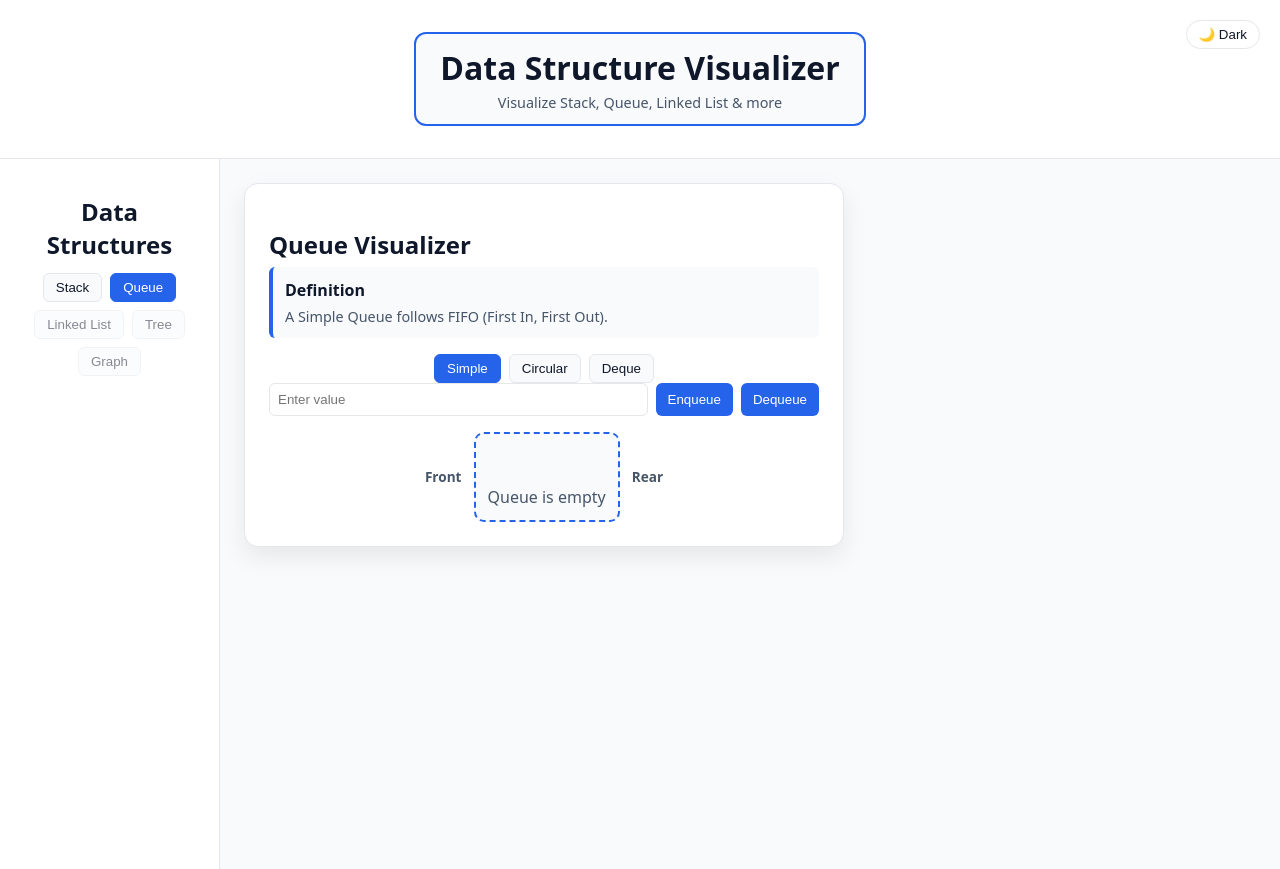
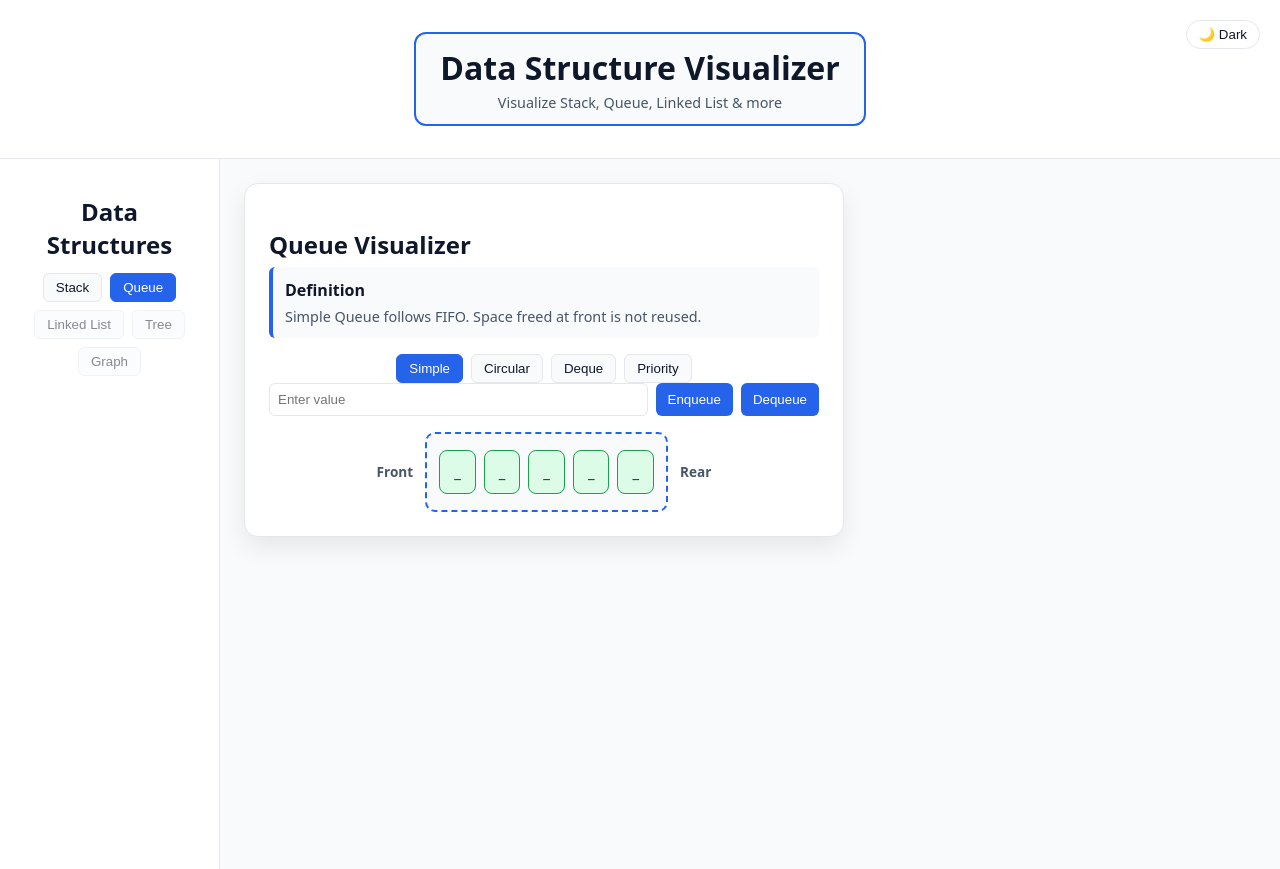
Before and after one commit to AshishKr-04/data-structure-visualizer, a React (Vite) app: page / in a window 1280 px wide. Both pictures are taken after a click on the button "Queue". Built offline with nearby package versions, Linux system fonts and the light colour scheme.

Commit message:
Add simple, circular, deque and priority queue visualizations

```diff
--- a/src/components/QueueVisualizer.jsx
+++ b/src/components/QueueVisualizer.jsx
@@ -1,11 +1,38 @@
 import { useState } from "react";
+
+const MAX_SIZE = 5;
 
 function QueueVisualizer() {
   const [queueType, setQueueType] = useState("simple");
-  const [queue, setQueue] = useState([]);
+
+  // shared
   const [input, setInput] = useState("");
+  const [priority, setPriority] = useState(1);
   const [message, setMessage] = useState("");
   const [dequeuingIndex, setDequeuingIndex] = useState(null);
+
+  // simple & circular queue (fixed size)
+  const [queue, setQueue] = useState(Array(MAX_SIZE).fill(null));
+  const [front, setFront] = useState(0);
+  const [rear, setRear] = useState(-1);
+  const [size, setSize] = useState(0);
+
+  // deque & priority queue (dynamic)
+  const [listQueue, setListQueue] = useState([]);
+
+  /* =========================
+     RESET WHEN TYPE CHANGES
+  ========================= */
+  const resetQueue = (type) => {
+    setQueueType(type);
+    setQueue(Array(MAX_SIZE).fill(null));
+    setFront(0);
+    setRear(-1);
+    setSize(0);
+    setListQueue([]);
+    setDequeuingIndex(null);
+    setMessage("");
+  };
 
   /* =========================
      ENQUEUE
@@ -16,16 +43,42 @@ function QueueVisualizer() {
       return;
     }
 
-    if (queueType === "deque") {
-      // insert at front for deque
-      setQueue((prev) => [input, ...prev]);
-      setMessage(`Inserted ${input} at front`);
-    } else {
-      // simple & circular queue
-      setQueue((prev) => [...prev, input]);
-      setMessage(`Enqueued ${input}`);
+    // PRIORITY QUEUE
+    if (queueType === "priority") {
+      const newItem = { value: input, priority: Number(priority) };
+      const newQueue = [...listQueue, newItem].sort(
+        (a, b) => b.priority - a.priority
+      );
+      setListQueue(newQueue);
+      setMessage(`Enqueued ${input} with priority ${priority}`);
+      setInput("");
+      return;
     }
 
+    // DEQUE
+    if (queueType === "deque") {
+      setListQueue((prev) => [input, ...prev]);
+      setMessage(`Inserted ${input} at front`);
+      setInput("");
+      return;
+    }
+
+    // SIMPLE / CIRCULAR
+    if (size === MAX_SIZE) {
+      setMessage("Queue Overflow");
+      return;
+    }
+
+    const newRear =
+      queueType === "circular" ? (rear + 1) % MAX_SIZE : rear + 1;
+
+    const newQueue = [...queue];
+    newQueue[newRear] = input;
+
+    setQueue(newQueue);
+    setRear(newRear);
+    setSize(size + 1);
+    setMessage(`Enqueued ${input}`);
     setInput("");
   };
 
@@ -33,28 +86,53 @@ function QueueVisualizer() {
      DEQUEUE
   ========================= */
   const handleDequeue = () => {
-    if (queue.length === 0) {
+    // PRIORITY QUEUE
+    if (queueType === "priority") {
+      if (listQueue.length === 0) {
+        setMessage("Queue is empty");
+        return;
+      }
+      setListQueue((prev) => prev.slice(1));
+      setMessage("Dequeued highest priority element");
+      return;
+    }
+
+    // DEQUE
+    if (queueType === "deque") {
+      if (listQueue.length === 0) {
+        setMessage("Deque is empty");
+        return;
+      }
+      setDequeuingIndex(listQueue.length - 1);
+      setTimeout(() => {
+        setListQueue((prev) => prev.slice(0, -1));
+        setDequeuingIndex(null);
+      }, 250);
+      setMessage("Removed element from rear");
+      return;
+    }
+
+    // SIMPLE / CIRCULAR
+    if (size === 0) {
       setMessage("Queue is empty");
       return;
     }
 
-    if (queueType === "deque") {
-      // remove from rear
-      setDequeuingIndex(queue.length - 1);
-      setTimeout(() => {
-        setQueue((prev) => prev.slice(0, -1));
-        setDequeuingIndex(null);
-      }, 250);
-      setMessage("Removed element from rear");
-    } else {
-      // remove from front
-      setDequeuingIndex(0);
-      setTimeout(() => {
-        setQueue((prev) => prev.slice(1));
-        setDequeuingIndex(null);
-      }, 250);
-      setMessage("Dequeued front element");
-    }
+    setDequeuingIndex(front);
+    setTimeout(() => {
+      const newQueue = [...queue];
+      newQueue[front] = null;
+
+      const newFront =
+        queueType === "circular" ? (front + 1) % MAX_SIZE : front + 1;
+
+      setQueue(newQueue);
+      setFront(newFront);
+      setSize(size - 1);
+      setDequeuingIndex(null);
+    }, 250);
+
+    setMessage("Dequeued front element");
   };
 
   /* =========================
@@ -63,21 +141,68 @@ function QueueVisualizer() {
   const getDefinition = () => {
     switch (queueType) {
       case "simple":
-        return "A Simple Queue follows FIFO (First In, First Out).";
+        return "Simple Queue follows FIFO. Space freed at front is not reused.";
       case "circular":
-        return "A Circular Queue connects the rear back to the front to reuse space efficiently.";
+        return "Circular Queue reuses freed space using modulo arithmetic.";
       case "deque":
-        return "A Deque allows insertion and deletion at both front and rear.";
+        return "Deque allows insertion and deletion at both front and rear.";
+      case "priority":
+        return "Priority Queue dequeues elements based on priority, not order.";
       default:
         return "";
     }
+  };
+
+  /* =========================
+     RENDER QUEUE
+  ========================= */
+  const renderQueue = () => {
+    if (queueType === "deque") {
+      return listQueue.length === 0 ? (
+        <div className="empty">Deque is empty</div>
+      ) : (
+        listQueue.map((item, index) => (
+          <div
+            key={index}
+            className={`queue-item ${
+              index === dequeuingIndex ? "dequeuing" : ""
+            }`}
+          >
+            {item}
+          </div>
+        ))
+      );
+    }
+
+    if (queueType === "priority") {
+      return listQueue.length === 0 ? (
+        <div className="empty">Priority Queue is empty</div>
+      ) : (
+        listQueue.map((item, index) => (
+          <div key={index} className="queue-item">
+            {item.value} (P{item.priority})
+          </div>
+        ))
+      );
+    }
+
+    // SIMPLE & CIRCULAR
+    return queue.map((item, index) => (
+      <div
+        key={index}
+        className={`queue-item ${
+          index === dequeuingIndex ? "dequeuing" : ""
+        }`}
+      >
+        {item ?? "_"}
+      </div>
+    ));
   };
 
   return (
     <div className="stack-card">
       <h2>Queue Visualizer</h2>
 
-      {/* Definition */}
       <div className="stack-definition">
         <h4>Definition</h4>
         <p>{getDefinition()}</p>
@@ -87,23 +212,27 @@ function QueueVisualizer() {
       <div className="ds-buttons">
         <button
           className={queueType === "simple" ? "active" : ""}
-          onClick={() => setQueueType("simple")}
+          onClick={() => resetQueue("simple")}
         >
           Simple
         </button>
-
         <button
           className={queueType === "circular" ? "active" : ""}
-          onClick={() => setQueueType("circular")}
+          onClick={() => resetQueue("circular")}
         >
           Circular
         </button>
-
         <button
           className={queueType === "deque" ? "active" : ""}
-          onClick={() => setQueueType("deque")}
+          onClick={() => resetQueue("deque")}
         >
           Deque
+        </button>
+        <button
+          className={queueType === "priority" ? "active" : ""}
+          onClick={() => resetQueue("priority")}
+        >
+          Priority
         </button>
       </div>
 
@@ -115,43 +244,32 @@ function QueueVisualizer() {
           value={input}
           onChange={(e) => setInput(e.target.value)}
         />
+
+        {queueType === "priority" && (
+          <input
+            type="number"
+            min="1"
+            max="10"
+            value={priority}
+            onChange={(e) => setPriority(e.target.value)}
+            placeholder="Priority"
+          />
+        )}
+
         <button onClick={handleEnqueue}>Enqueue</button>
         <button onClick={handleDequeue}>Dequeue</button>
       </div>
-      {/* Circular Queue Indicator */}
+
       {queueType === "circular" && (
-        <div className="circular-indicator">
-          Rear ➜ Front (Circular Connection)
+        <div className="message">
+          Front: {front} | Rear: {rear} | Size: {size}
         </div>
       )}
 
-
-      {/* Circular queue hint */}
-      {queueType === "circular" && (
-        <div className="message">Rear connects back to Front</div>
-      )}
-
-      {/* Queue Visual */}
       <div className="queue-container">
         <div className="queue-row">
           <span className="queue-label">Front</span>
-
-          <div className="queue-box">
-            {queue.length === 0 ? (
-              <div className="empty">Queue is empty</div>
-            ) : (
-              queue.map((item, index) => (
-                <div
-                  key={index}
-                  className={`queue-item ${index === dequeuingIndex ? "dequeuing" : ""
-                    }`}
-                >
-                  {item}
-                </div>
-              ))
-            )}
-          </div>
-
+          <div className="queue-box">{renderQueue()}</div>
           <span className="queue-label">Rear</span>
         </div>
       </div>
```
